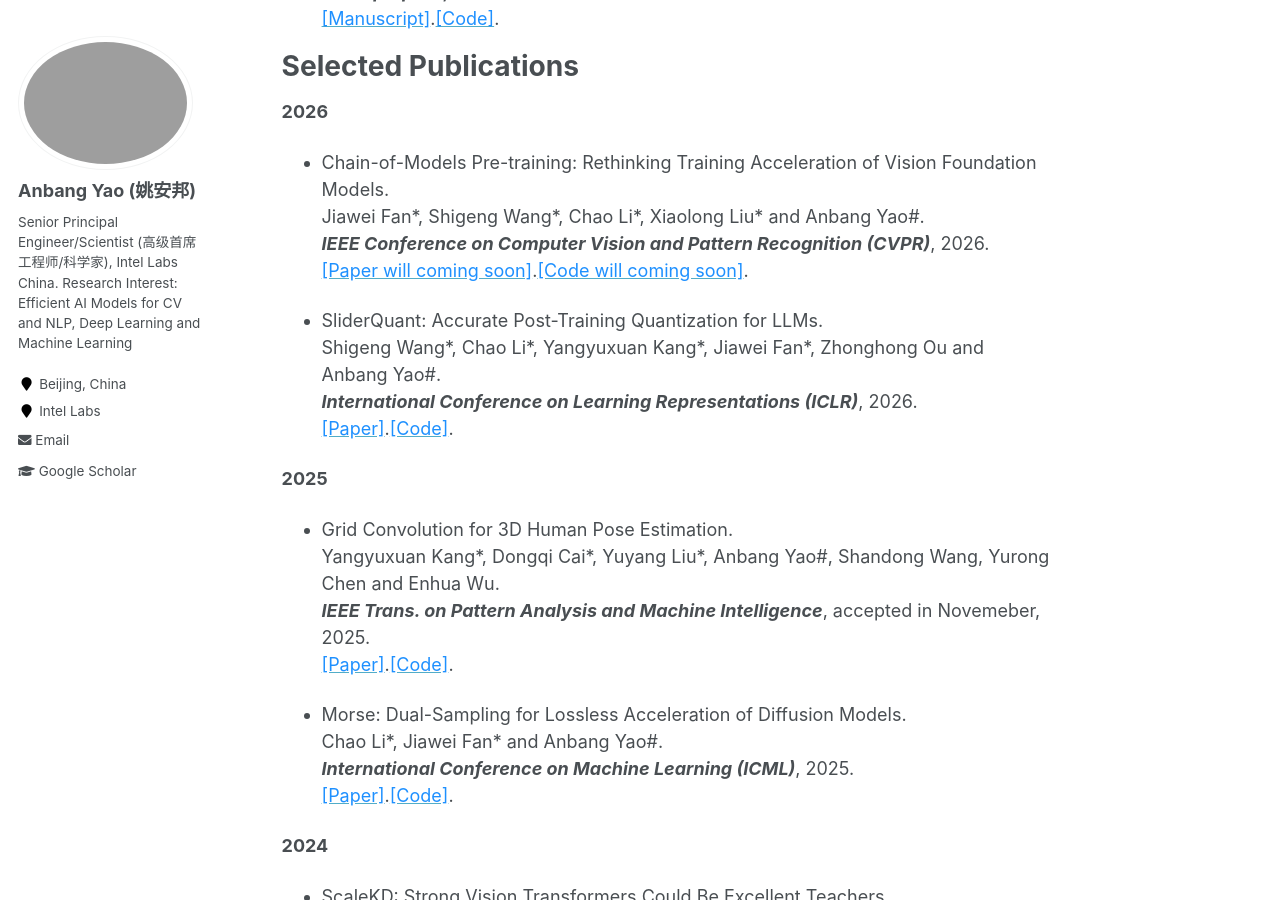
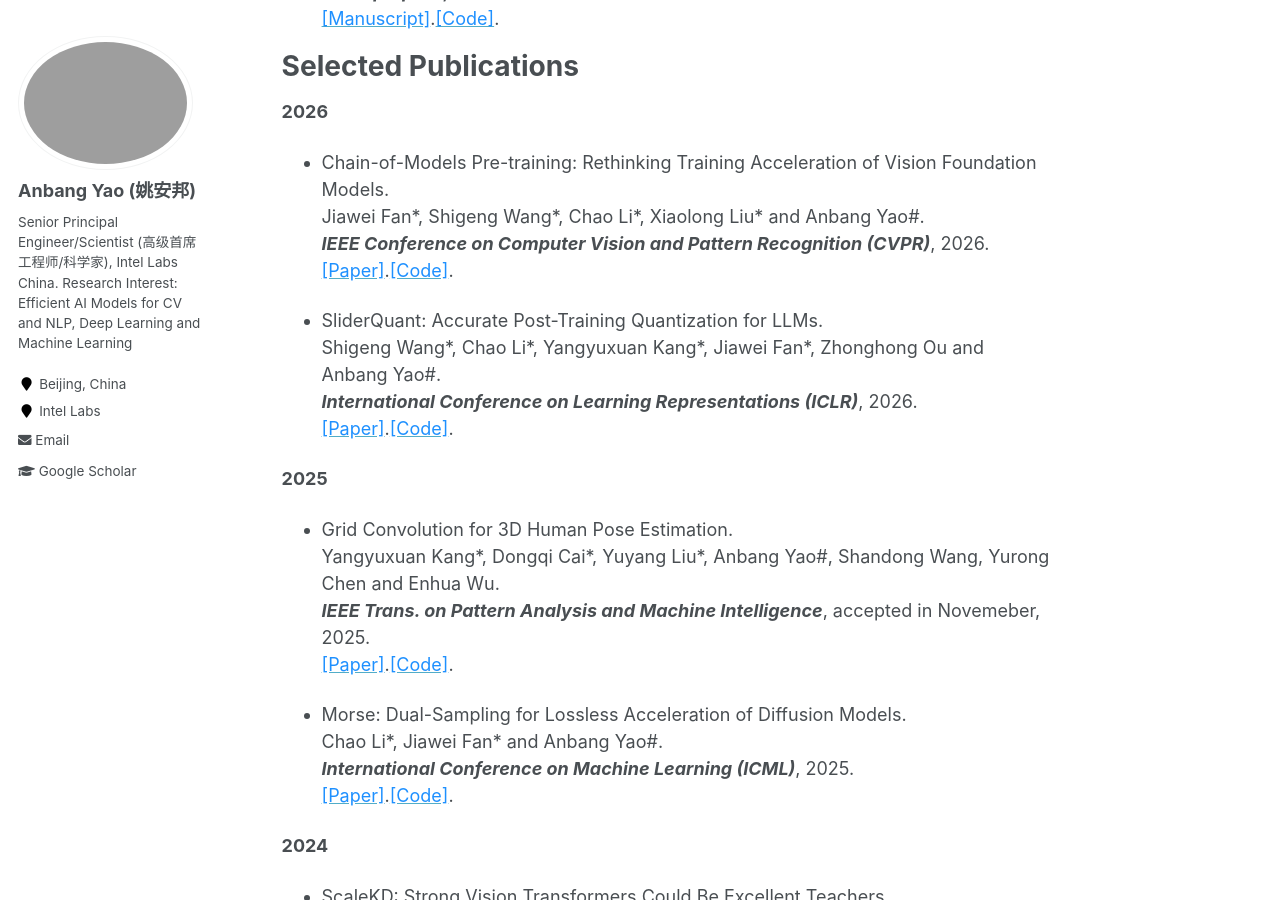
Before and after one commit to YaoAnbang/YaoAnbang.github.io, a Jekyll site: the page built from _pages/about.md, in a window 1280 px wide and 900 px high, scrolled down 4457 px. Built offline with Jekyll 4.4.1, drawn with Linux system fonts in a browser that asks for light colours.

Commit message:
Update about.md

```diff
--- a/_pages/about.md
+++ b/_pages/about.md
@@ -72,7 +72,7 @@
 
 **2026**
 
-+ Chain-of-Models Pre-training: Rethinking Training Acceleration of Vision Foundation Models.<br> Jiawei Fan\*, Shigeng Wang\*, Chao Li\*, Xiaolong Liu\* and Anbang Yao\#.<br><em>**IEEE Conference on Computer Vision and Pattern Recognition (CVPR)**</em>, 2026.<br> [<font color="DodgerBlue">[Paper will coming soon]</font>](https://yaoanbang.github.io/).[<font color="DodgerBlue">[Code will coming soon]</font>](https://yaoanbang.github.io/).<br>
++ Chain-of-Models Pre-training: Rethinking Training Acceleration of Vision Foundation Models.<br> Jiawei Fan\*, Shigeng Wang\*, Chao Li\*, Xiaolong Liu\* and Anbang Yao\#.<br><em>**IEEE Conference on Computer Vision and Pattern Recognition (CVPR)**</em>, 2026.<br> [<font color="DodgerBlue">[Paper]</font>](http://arxiv.org/abs/2604.12391).[<font color="DodgerBlue">[Code]</font>](https://github.com/deep-optimization/CoM-PT).<br>
 
 + SliderQuant: Accurate Post-Training Quantization for LLMs.<br> Shigeng Wang\*, Chao Li\*, Yangyuxuan Kang\*, Jiawei Fan\*, Zhonghong Ou and Anbang Yao\#.<br><em>**International Conference on Learning Representations (ICLR)**</em>, 2026.<br> [<font color="DodgerBlue">[Paper]</font>](https://openreview.net/pdf?id=YNqZqw4fLT).[<font color="DodgerBlue">[Code]</font>](https://github.com/deep-optimization/SliderQuant).<br>
 
```
